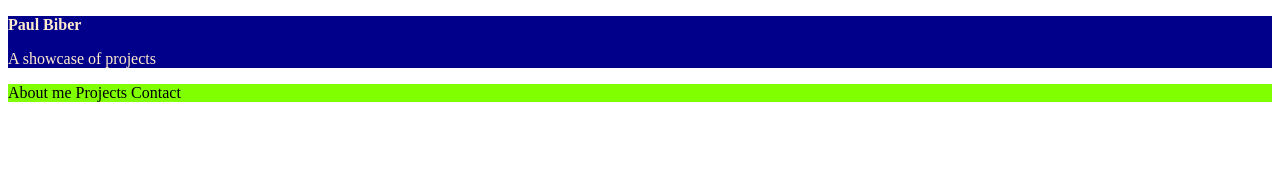
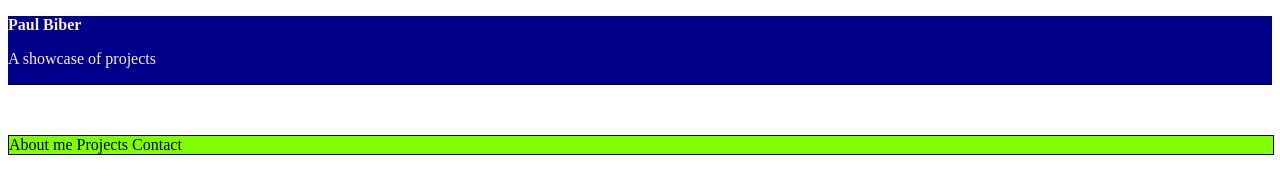
Before and after one commit to roadblock37/portfolio, a plain HTML site: page landing_page.html in a window 1280 px wide. Drawn offline with Linux system fonts and the light colour scheme.

Commit message:
border and nav margin

```diff
--- a/portfolio_css.css
+++ b/portfolio_css.css
@@ -3,6 +3,7 @@
     display: block;
     background-color: darkblue;
     width: 100%;
+    border-bottom: 1px solid black;
 }
 
 /* header text classes */
@@ -21,5 +22,7 @@
 .nav{
     position: sticky;
     background-color: chartreuse;
-    border: 1px black;
+    width: 100%;
+    border: 1px solid black;
+    margin-top: 50px;
 }
```
